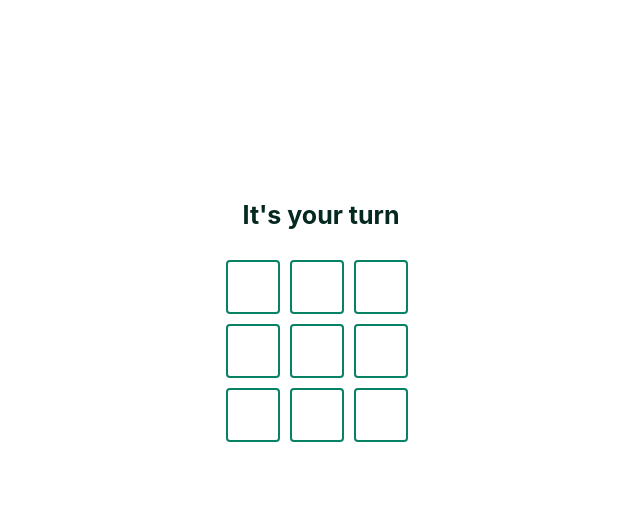
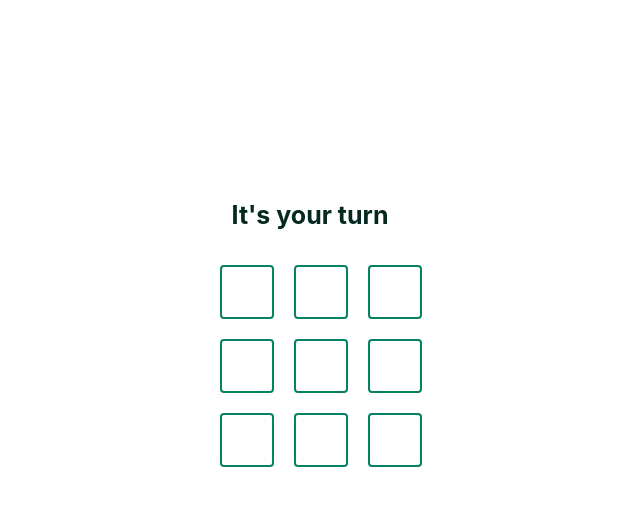
Before and after one commit to Tiinzzy/react-projects, a React (Create React App) app in the folder tic-tac-toe/: page / in a window 1280 px wide. Both pictures are taken after a click on the button "START". Shown: the top 506 px of the page, without its empty margins (319-959 px from the left). Built offline with nearby package versions, Linux system fonts and the light colour scheme.

Commit message:
added classname and moved all stylings

```diff
--- a/tic-tac-toe/src/components/TicTacToe.js
+++ b/tic-tac-toe/src/components/TicTacToe.js
@@ -13,15 +13,7 @@ const DELAY_TIME = 3 * 1000;
 
 const cellStyle = (turn) => {
     return {
-        width: 50,
-        height: 50,
-        border: 'solid 2px rgb(7, 129, 100)',
-        borderRadius: 4,
-        margin: 5,
-        display: 'flex',
-        cursor: turn === USER ? 'pointer' : 'auto',
-        alignItems: 'center',
-        justifyContent: 'center'
+        cursor: turn === USER ? 'pointer' : 'auto'
     }
 }
 
@@ -90,7 +82,7 @@ class TicTacToe extends React.Component {
                     {RC_ARRAY.map(r => (
                         <Box display='flex' key={r}>
                             {RC_ARRAY.map(c => (
-                                <Box key={c} style={cellStyle(this.state.turn)} onClick={() => this.cellClick(r * 3 + c)}>
+                                <Box className="EachRow" key={c} style={cellStyle(this.state.turn)} onClick={() => this.cellClick(r * 3 + c)}>
                                     {xo(this.state.board[r * 3 + c], this.state.userSymbol)}
                                 </Box>
                             ))}
```
